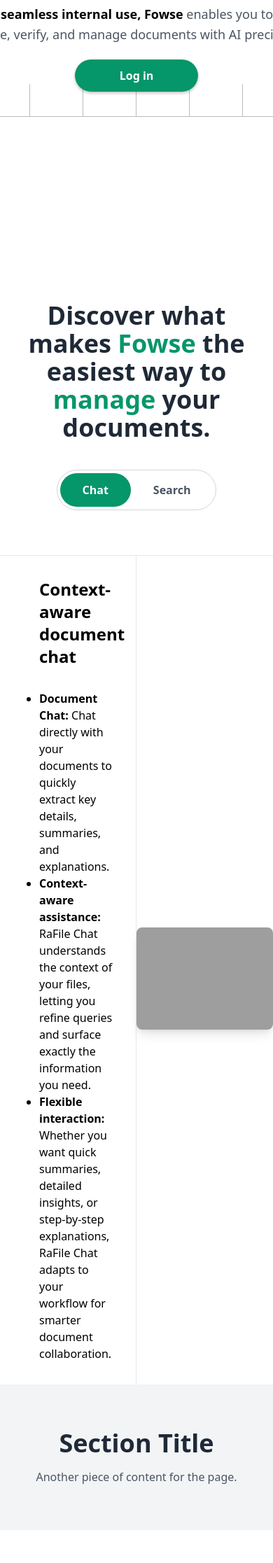
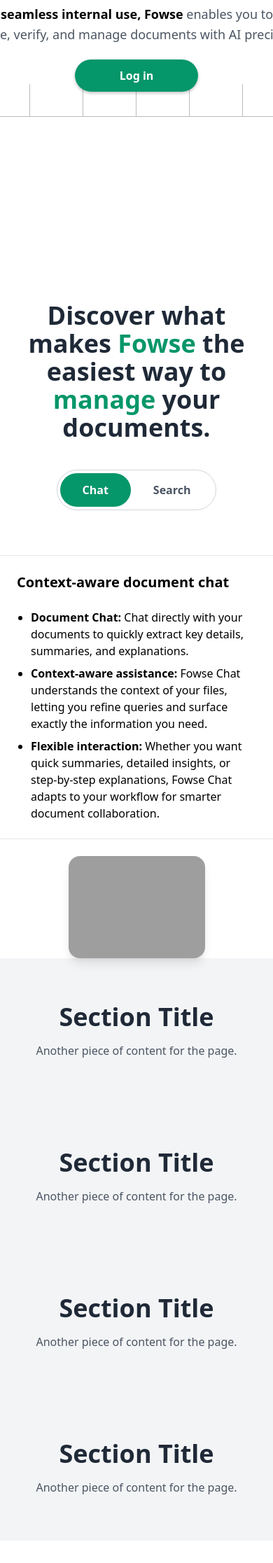
Before and after one commit to 09078270504/EDMS, a Django app: page / in a window 390 px wide. Shown: the part 437-2670 px from the top of the page at 70% size. Before the commit the page ends 2557 px from the top, so only its background shows below. Run offline with Django 5.2, Linux system fonts and the light colour scheme; some libraries are stand-ins or nearby versions; grey boxes are pictures that could not be loaded.

Commit message:
feat(base): Additional contents

```diff
--- a/webocr/templates/base.html
+++ b/webocr/templates/base.html
@@ -72,30 +72,45 @@
             </div>
           </div>
 
-        <div class="flex">
-          <div class="w-1/2 p-8 border-r px-8">
-            <ul class="list-disc pl-6 text-black text-left">
-            <h1 class="text-black mb-8 text-lg text-left text-2xl font-semibold">
+        <div class="flex flex-col md:flex-row">
+          <!-- Left Column: Text Content -->
+          <div class="w-full md:w-1/2">
+            <!-- Chat Panel Content -->
+            <div id="chatPanelText" class="p-6 md:p-8 border-b md:border-b-0 md:border-r">
+              <h1 class="text-black mb-6 text-xl md:text-2xl font-semibold text-left">
                 Context-aware document chat
               </h1>
+              <ul class="list-disc pl-5 text-black text-left space-y-2">
                 <li><span class="font-bold">Document Chat:</span> Chat directly with your documents to quickly extract key details, summaries, and explanations.</li>
-            <li><span class="font-bold">Context-aware assistance:</span> RaFile Chat understands the context of your files, letting you refine queries and surface exactly the information you need.</li>
-            <li><span class="font-bold">Flexible interaction:</span> Whether you want quick summaries, detailed insights, or step-by-step explanations, RaFile Chat adapts to your workflow for smarter document collaboration.</li>
+                <li><span class="font-bold">Context-aware assistance:</span> Fowse Chat understands the context of your files, letting you refine queries and surface exactly the information you need.</li>
+                <li><span class="font-bold">Flexible interaction:</span> Whether you want quick summaries, detailed insights, or step-by-step explanations, Fowse Chat adapts to your workflow for smarter document collaboration.</li>
               </ul>
             </div>
 
+            <!-- Search Panel Content - Initially hidden -->
+          <div id="searchPanelText" class="p-6 md:p-8 border-b md:border-b-0 md:border-r hidden">
+            <h1 class="text-black mb-6 text-xl md:text-2xl font-semibold text-left">
+              Intelligent document search
+            </h1>
+            <ul class="list-disc pl-5 text-black text-left space-y-2">
+              <li><span class="font-bold">Smart Search:</span> Find documents instantly using natural language queries and advanced filtering options.</li>
+              <li><span class="font-bold">Content Discovery:</span> Search within document contents, not just filenames, to locate specific information across your entire archive.</li>
+              <li><span class="font-bold">Precision Results:</span> Get relevant results ranked by relevance with highlighted text snippets showing exactly where your search terms appear.</li>
+            </ul>
+          </div>
+        </div>
 
           <!-- Right Column (Image Placeholder) -->
-          <div class="m-auto">
+            <div class="w-1/2 m-auto">
               <!-- Content Container for the panels (Chat/Search) -->
               <div id="contentPanel" class="mt-6">
                 <!-- Default (Chat Panel) -->
                 <div id="chatPanel" class="flex justify-center">
-                <img src="{% static 'img/chat_placeholder.png' %}" alt="Chat Panel" class="w-full h-auto rounded-lg shadow-lg">
+                  <img src="{% static 'img/chat_placeholder.png' %}" alt="Chat Panel" class="w-full max-w-4xl aspect-video rounded-2xl overflow-hidden shadow-lg">
                 </div>
                 <!-- Default (Search Panel) - Initially hidden -->
                 <div id="searchPanel" class="flex justify-center hidden">
-                <img src="{% static 'img/search_placeholder.png' %}" alt="Search Panel" class="w-full h-auto rounded-lg shadow-lg">
+                  <img src="{% static 'img/search_placeholder.png' %}" alt="Search Panel" class="w-full max-w-4xl aspect-video rounded-2xl overflow-hidden shadow-lg">
                 </div>
               </div>
             </div>
@@ -107,7 +122,22 @@
         <h2 class="text-4xl text-center font-semibold text-gray-800">Section Title</h2>
         <p class="text-center mt-4 text-gray-600">Another piece of content for the page.</p>
       </div>
+
       <!-- More sections can be added here -->
+       <div class="py-16 bg-gray-100">
+        <h2 class="text-4xl text-center font-semibold text-gray-800">Section Title</h2>
+        <p class="text-center mt-4 text-gray-600">Another piece of content for the page.</p>
+      </div>
+
+      <div class="py-16 bg-gray-100">
+        <h2 class="text-4xl text-center font-semibold text-gray-800">Section Title</h2>
+        <p class="text-center mt-4 text-gray-600">Another piece of content for the page.</p>
+      </div>
+
+      <div class="py-16 bg-gray-100">
+        <h2 class="text-4xl text-center font-semibold text-gray-800">Section Title</h2>
+        <p class="text-center mt-4 text-gray-600">Another piece of content for the page.</p>
+      </div>
 
     {% endif %}
 
@@ -257,4 +287,3 @@
     <script src="{% static 'js/base.js' %}"></script>
     {% block scripts %}{% endblock %}
 </body>
-</html>
```
Also changed, not shown: webocr/static/js/base.js (+44 -7 lines), 2 other files. Lines whose indentation alone changed are shown as unchanged.
